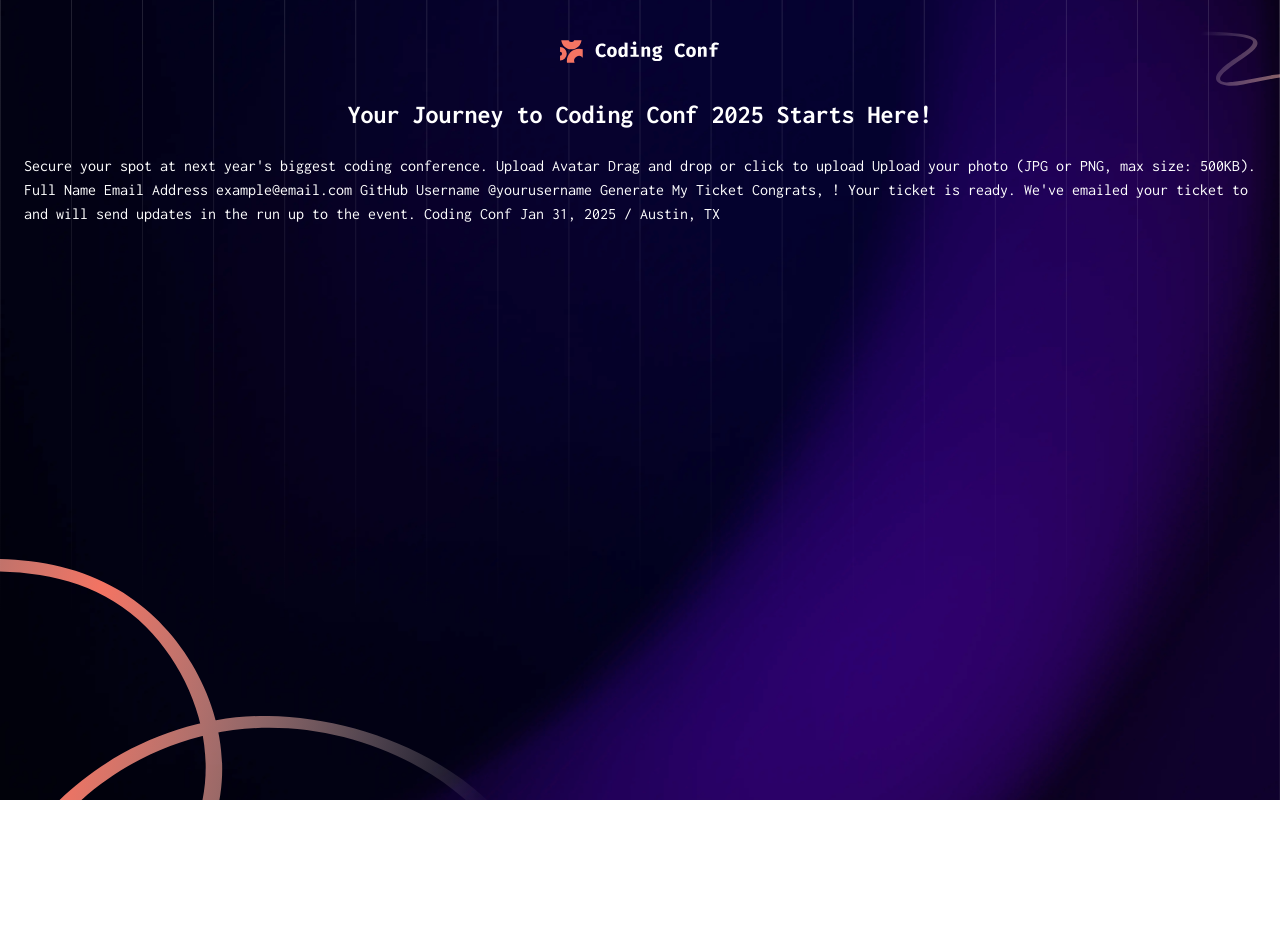
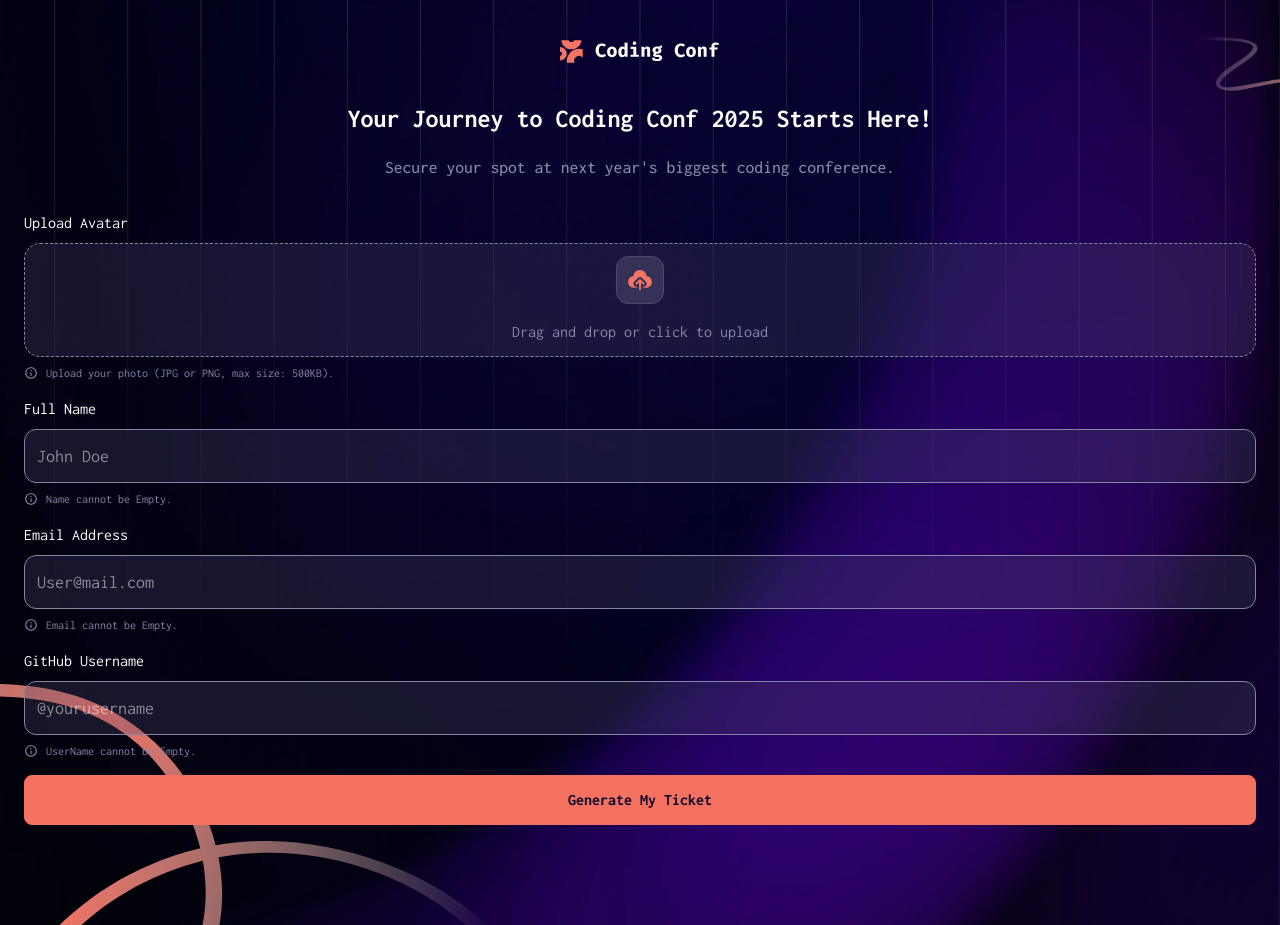
Before and after one commit to D-KILLJOY/FEM-conference-ticket-generator, a React (Vite) app: page / in a window 1280 px wide. Before the commit the page ends 800 px from the top, so only its background shows below. Built offline with nearby package versions, Linux system fonts and the light colour scheme.

Commit message:
Created Form

```diff
--- a/package.json
+++ b/package.json
@@ -13,6 +13,7 @@
     "@tailwindcss/vite": "^4.1.18",
     "react": "^19.2.0",
     "react-dom": "^19.2.0",
+    "react-icons": "^5.5.0",
     "tailwindcss": "^4.1.18"
   },
   "devDependencies": {
--- a/src/App.tsx
+++ b/src/App.tsx
@@ -1,38 +1,23 @@
 import mainLogo from "./assets/images/logo-full.svg";
 // import circlePattern from "./assets/images/pattern-circle.svg";
 // import linesPattern from "./assets/images/pattern-lines.svg";
-// import iconUpload from "./assets/images/icon-upload.svg";
 // import logoIcon from "./assets/images/logo-mark.svg";
 // import userImg from "./assets/images/image-avatar.jpg";
-// import iconInfo from "./assets/images/icon-info.svg";
 // import iconGithub from "./assets/images/icon-github.svg";
 // import patternTicket from "./assets/images/pattern-ticket.svg";
 // import squigglybtmmbl from "./assets/images/pattern-squiggly-line-bottom-mobile-tablet.svg";
 // import squigglybtmdsk from "./assets/images/pattern-squiggly-line-bottom-desktop.svg";
 // import squigglyTop from "./assets/images/pattern-squiggly-line-top.svg";
-
+import Form from "./Components/Form.tsx";
 function App() {
     return (
-        <main className="py-10 px-6 w-full mx-auto min-h-screen bg-size-[cover,7.5rem,15.625rem] bg-position-[center,100%_4%,bottom_left] bg-no-repeat relative lg:bg-size-[cover,7.5rem,40%]">
-            <header>
-                <img
-                    src={mainLogo}
-                    alt="Coding Conf"
-                    className="mx-auto w-40 mb-8"
-                />
-                <h1 className="font-bold text-[1.625rem] text-center mb-5">
-                    Your Journey to Coding Conf 2025 Starts Here!
-                </h1>
-            </header>
-            <p>
-                Secure your spot at next year's biggest coding conference.
-                Upload Avatar Drag and drop or click to upload Upload your photo
-                (JPG or PNG, max size: 500KB). Full Name Email Address
-                example@email.com GitHub Username @yourusername Generate My
-                Ticket Congrats, ! Your ticket is ready. We've emailed your
-                ticket to and will send updates in the run up to the event.
-                Coding Conf Jan 31, 2025 / Austin, TX
-            </p>
+        <main className="py-10 pb-25 px-6 w-full mx-auto min-h-screen bg-size-[cover,7.5rem,15.625rem] bg-position-[center,100%_4%,bottom_left] bg-no-repeat relative lg:bg-size-[cover,7.5rem,40%]">
+            <img
+                src={mainLogo}
+                alt="Coding Conf"
+                className="mx-auto w-40 mb-10"
+            />
+            <Form />
         </main>
     );
 }
--- /dev/null
+++ b/src/Components/Form.tsx
@@ -0,0 +1,95 @@
+import iconUpload from "../assets/images/icon-upload.svg";
+import { MdInfoOutline } from "react-icons/md";
+
+function Form() {
+    return (
+        <>
+            <header className="px-2">
+                <h1 className="font-bold text-[1.625rem] text-center mb-5 leading-8">
+                    Your Journey to Coding Conf 2025 Starts Here!
+                </h1>
+                <p className="mb-8 text-Neutral-500 text-[1.1rem] leading-6 font-medium text-center">
+                    Secure your spot at next year's biggest coding conference.
+                </p>
+            </header>
+            <form action="">
+                <div className="mb-4">
+                    <p className="mb-2">Upload Avatar</p>
+                    <label className="border w-full border-dashed flex flex-col justify-center items-center bg-Neutral-700/30 p-3 rounded-2xl border-Neutral-500 ">
+                        <img
+                            src={iconUpload}
+                            alt=""
+                            className="border border-Neutral-700 bg-Neutral-700/55 rounded-xl p-2 mb-4"
+                        />
+                        <input
+                            type="file"
+                            accept=".png,.jpg"
+                            hidden
+                            className="w-full"
+                        />
+                        <p className="text-Neutral-500">
+                            Drag and drop or click to upload
+                        </p>
+                    </label>
+                    <span className="flex justify-start items-center text-xs mt-2 gap-2 text-Neutral-500">
+                        <MdInfoOutline className="text-sm" />
+                        <p className="co">
+                            Upload your photo (JPG or PNG, max size: 500KB).
+                        </p>
+                    </span>
+                </div>
+                <div className="mb-4">
+                    <p className="mb-2">Full Name</p>
+
+                    <input
+                        type="text"
+                        className="w-full border rounded-xl bg-Neutral-700/30 p-3  border-Neutral-500 text-lg"
+                        placeholder="John Doe"
+                    />
+
+                    <span className="flex justify-start items-center text-xs mt-2 gap-2 text-Neutral-500">
+                        <MdInfoOutline className="text-sm" />
+                        <p className="co">Name cannot be Empty.</p>
+                    </span>
+                </div>
+                <div className="mb-4">
+                    <p className="mb-2">Email Address</p>
+
+                    <input
+                        type="text"
+                        className="w-full border rounded-xl bg-Neutral-700/30 p-3  border-Neutral-500 text-lg cursor-pointer"
+                        placeholder="User@mail.com"
+                    />
+
+                    <span className="flex justify-start items-center text-xs mt-2 gap-2 text-Neutral-500">
+                        <MdInfoOutline className="text-sm" />
+                        <p className="co">Email cannot be Empty.</p>
+                    </span>
+                </div>
+                <div className="mb-4">
+                    <p className="mb-2">GitHub Username</p>
+
+                    <input
+                        type="text"
+                        className="w-full border rounded-xl bg-Neutral-700/30 p-3  border-Neutral-500 text-lg cursor-pointer"
+                        placeholder="@yourusername"
+                    />
+
+                    <span className="flex justify-start items-center text-xs mt-2 gap-2 text-Neutral-500">
+                        <MdInfoOutline className="text-sm" />
+                        <p className="co">UserName cannot be Empty.</p>
+                    </span>
+                </div>
+
+                <button
+                    type="submit"
+                    className="w-full border border-Orange-500 bg-Orange-500 text-Neutral-900 font-bold rounded-lg p-3 cursor-pointer"
+                >
+                    Generate My Ticket
+                </button>
+            </form>
+        </>
+    );
+}
+
+export default Form;
--- /dev/null
+++ b/src/Components/Ticket.tsx
@@ -0,0 +1,21 @@
+function Ticket() {
+    return (
+        <>
+            <header className="px-2">
+                <h1 className="font-bold text-[1.625rem] text-center mb-5 leading-8">
+                    Your Journey to Coding Conf 2025 Starts Here!
+                </h1>
+                <p className="mb-8 text-Neutral-500 text-[1.1rem] leading-6 font-medium text-center">
+                    Secure your spot at next year's biggest coding conference.
+                </p>
+            </header>{" "}
+            <p>
+                Congrats, ! Your ticket is ready. We've emailed your ticket to
+                and will send updates in the run up to the event. Coding Conf
+                Jan 31, 2025 / Austin, TX
+            </p>
+        </>
+    );
+}
+
+export default Ticket;
```
Also changed, not shown: 1 other file (tests, documents, lock files or other folders).
